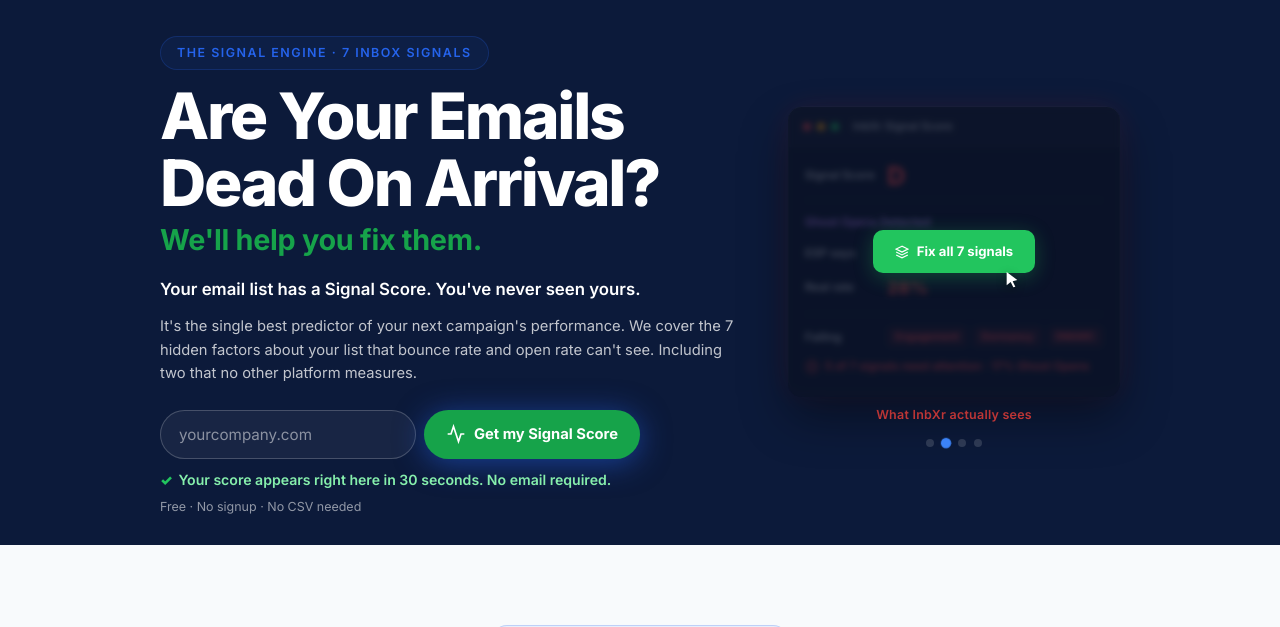
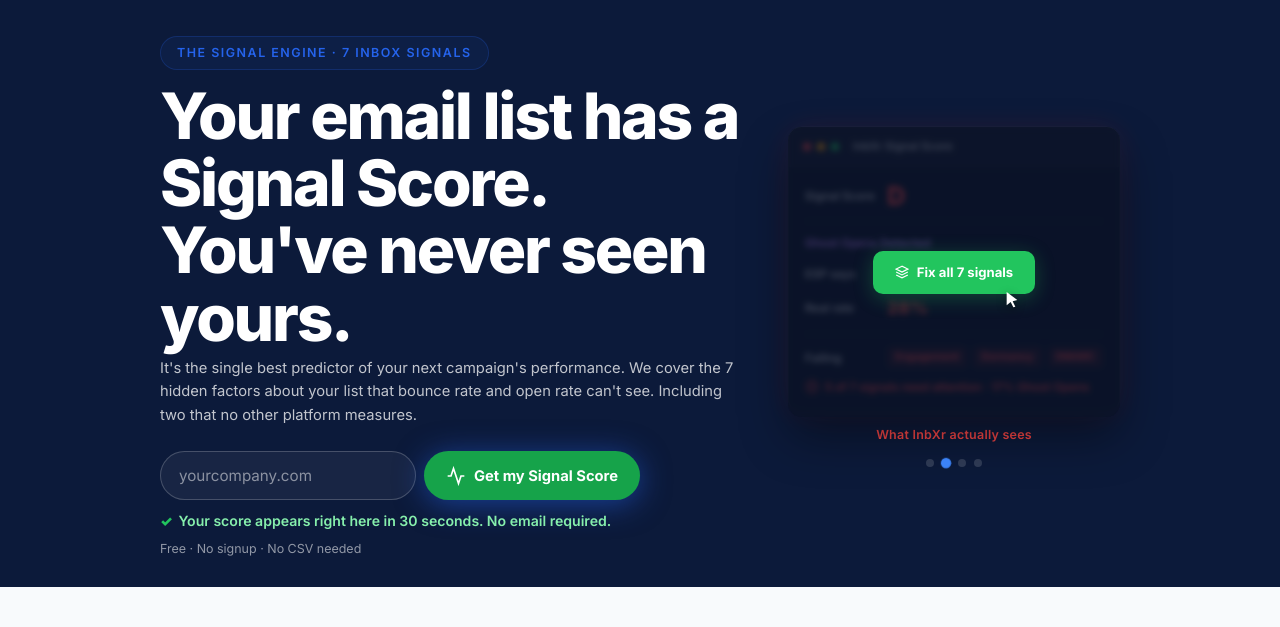
Before and after one commit to Javil01/inbxr-, a Flask app: page / in a window 1280 px wide. Shown: the part 64-691 px from the top of the page. Run offline with Flask 3, Linux system fonts and the light colour scheme; data that the repository does not hold is empty; parts of the project's set-up code (start-up, migrations or seed data) failed here and were passed over; some libraries are stand-ins or nearby versions.

Commit message:
Promote Signal Score line to hero headline
Replace "Are Your Emails Dead On Arrival?" with "Your email list
has a Signal Score. You've never seen yours." as the main h1,
and drop the "We'll help you fix them" answer line.

Co-Authored-By: Claude Opus 4.7 (1M context) <noreply@anthropic.com>

```diff
--- a/templates/sections/email_test_hero.html
+++ b/templates/sections/email_test_hero.html
@@ -4,9 +4,7 @@
     <div class="hero-split">
       <div class="hero-split__copy">
         <span class="sender-hero__eyebrow">The Signal Engine &middot; 7 Inbox Signals</span>
-        <h1 class="sender-hero__title">Are Your Emails Dead On Arrival?</h1>
-        <p class="sender-hero__answer">We'll help you fix them.</p>
-        <p class="sender-hero__sub" style="font-size: 1.05rem; font-weight: 600; color: #fff; margin-bottom: 12px;">Your email list has a Signal Score. You've never seen yours.</p>
+        <h1 class="sender-hero__title">Your email list has a Signal Score. You've never seen yours.</h1>
         <p class="sender-hero__sub">It's the single best predictor of your next campaign's performance. We cover the 7 hidden factors about your list that bounce rate and open rate can't see. Including two that no other platform measures.</p>
 
         {# "Replaces 5 tools" strip removed from hero — comparison pages
```
